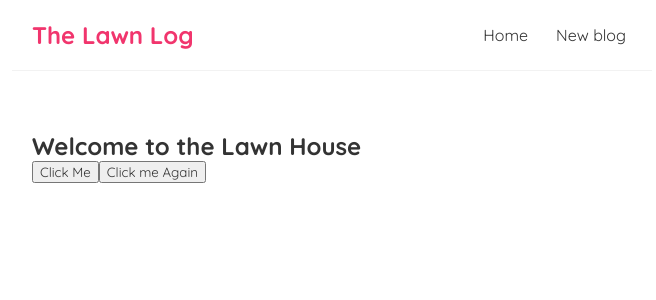
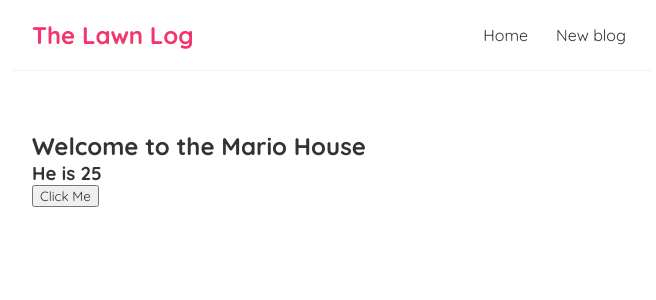
Before and after one commit to lnguyen-wsu/lawn-log, a React (Create React App) app: page / in a window 1280 px wide. Shown: the top 300 px of the page, without its empty margins (308-964 px from the left). Built offline with nearby package versions, Linux system fonts and the light colour scheme.

Commit message:
Added the useState to get the update variable value

```diff
--- a/src/Home.js
+++ b/src/Home.js
@@ -1,15 +1,17 @@
+import { useState } from "react";
 const Home  = () => {
-    const handleClick = (e) => {
-        console.log("Hello Lawn",e);
+    const[name, setName] = useState("Mario");
+    const[age , SetAge] = useState(25);
+    const handleClick = () => {
+        setName(name==="Lawn"?"Mario":"Lawn");
+        SetAge(age === 25 ? 31 : 25);
     };
-    const handleClickAgain = (name,e) =>{
-        console.log(name + "is clicked", e.target)
-    };
+
     return (
         <div className="home">
-            <h2>Welcome to the Lawn House</h2>
+            <h2>Welcome to the {name} House</h2>
+            <h3>He is {age}</h3>
             <button onClick={handleClick}>Click Me</button>
-            <button onClick={(e)=>handleClickAgain("Lawn",e)}>Click me Again </button>
         </div>
     );
 }
```
